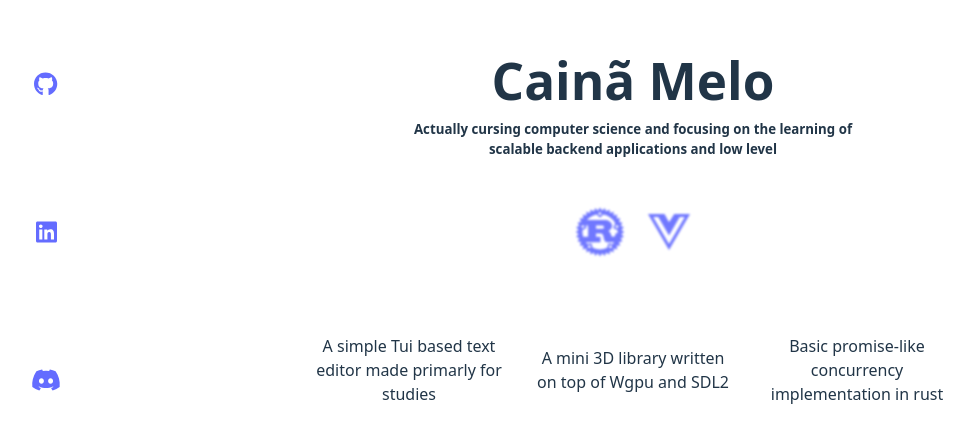
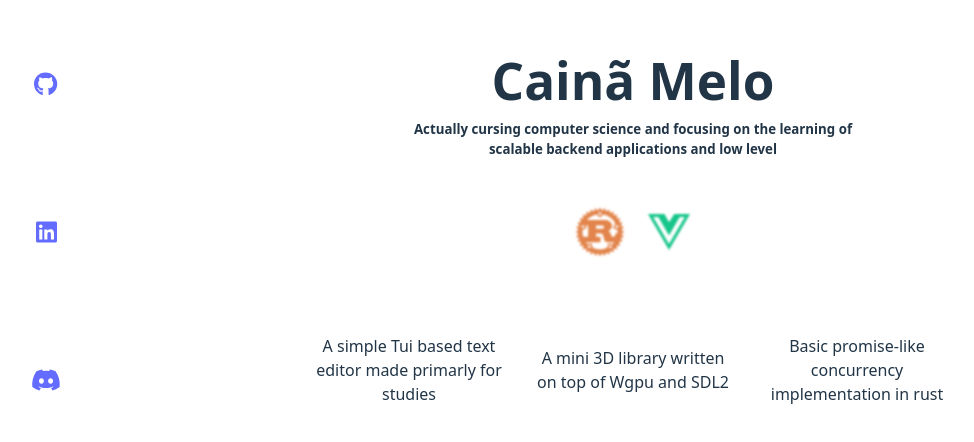
Before and after one commit to cyccro/cyccro.github.io, a Vue app: page / in a window 1280 px wide. Shown: the part 168-610 px from the top of the page, without its empty margins (7-981 px from the left). Built offline with nearby package versions, Linux system fonts and the light colour scheme.

Commit message:
modified vite base

```diff
--- a/src/components/Nav.vue
+++ b/src/components/Nav.vue
@@ -34,4 +34,12 @@ import { FontAwesomeIcon } from "@fortawesome/vue-fontawesome";
   transform: translateY(-50%);
   width: 32px;
 }
+
+.nav a {
+  transition-duration: 300ms;
+}
+
+.nav a:hover {
+  scale: 0.9
+}
 </style>
--- a/src/components/Stack.vue
+++ b/src/components/Stack.vue
@@ -16,12 +16,12 @@ setInterval(() => {
 <template>
   <div class="icons">
     <div class="stack">
-      <FontAwesomeIcon :icon="['fab', is_rust ? 'rust' : 'node-js']" size="3x" :class="{ 'blur-effect': is_blurred }"
-        class="icon" />
+      <FontAwesomeIcon :icon="['fab', is_rust ? 'rust' : 'node-js']" size="3x"
+        :class="{ 'blur-effect': is_blurred, 'rust': is_rust, 'node': !is_rust }" class="icon" />
     </div>
     <div class="stack">
-      <FontAwesomeIcon :icon="['fab', is_vue ? 'vuejs' : 'react']" size="3x" :class="{ 'blur-effect': is_blurred }"
-        class="icon" />
+      <FontAwesomeIcon :icon="['fab', is_vue ? 'vuejs' : 'react']" size="3x"
+        :class="{ 'blur-effect': is_blurred, vue: is_vue, react: !is_vue }" class="icon" />
 
     </div>
   </div>
@@ -33,7 +33,22 @@ setInterval(() => {
   flex-direction: row;
   column-gap: 24px;
   justify-content: center;
-  color: #646cff
+}
+
+.rust {
+  color: #e0793b;
+}
+
+.node {
+  color: #14b50f;
+}
+
+.vue {
+  color: #01c080;
+}
+
+.react {
+  color: #01d9ff;
 }
 
 .icon {
--- a/vite.config.js
+++ b/vite.config.js
@@ -3,6 +3,7 @@ import vue from '@vitejs/plugin-vue'
 
 // https://vite.dev/config/
 export default defineConfig({
+  base: '/portfolio/',
   plugins: [vue({
     template: {
       compilerOptions: {
```
